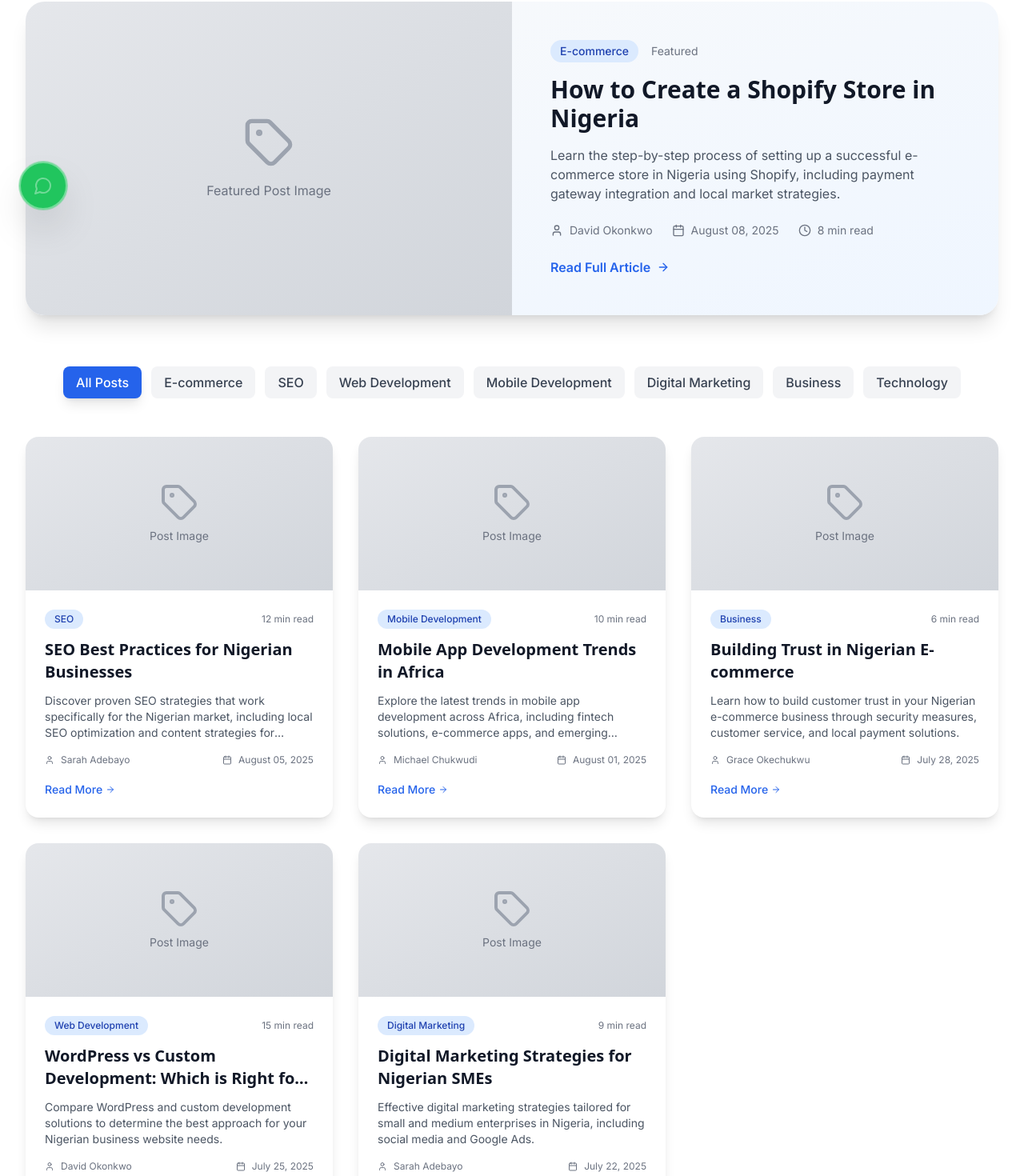
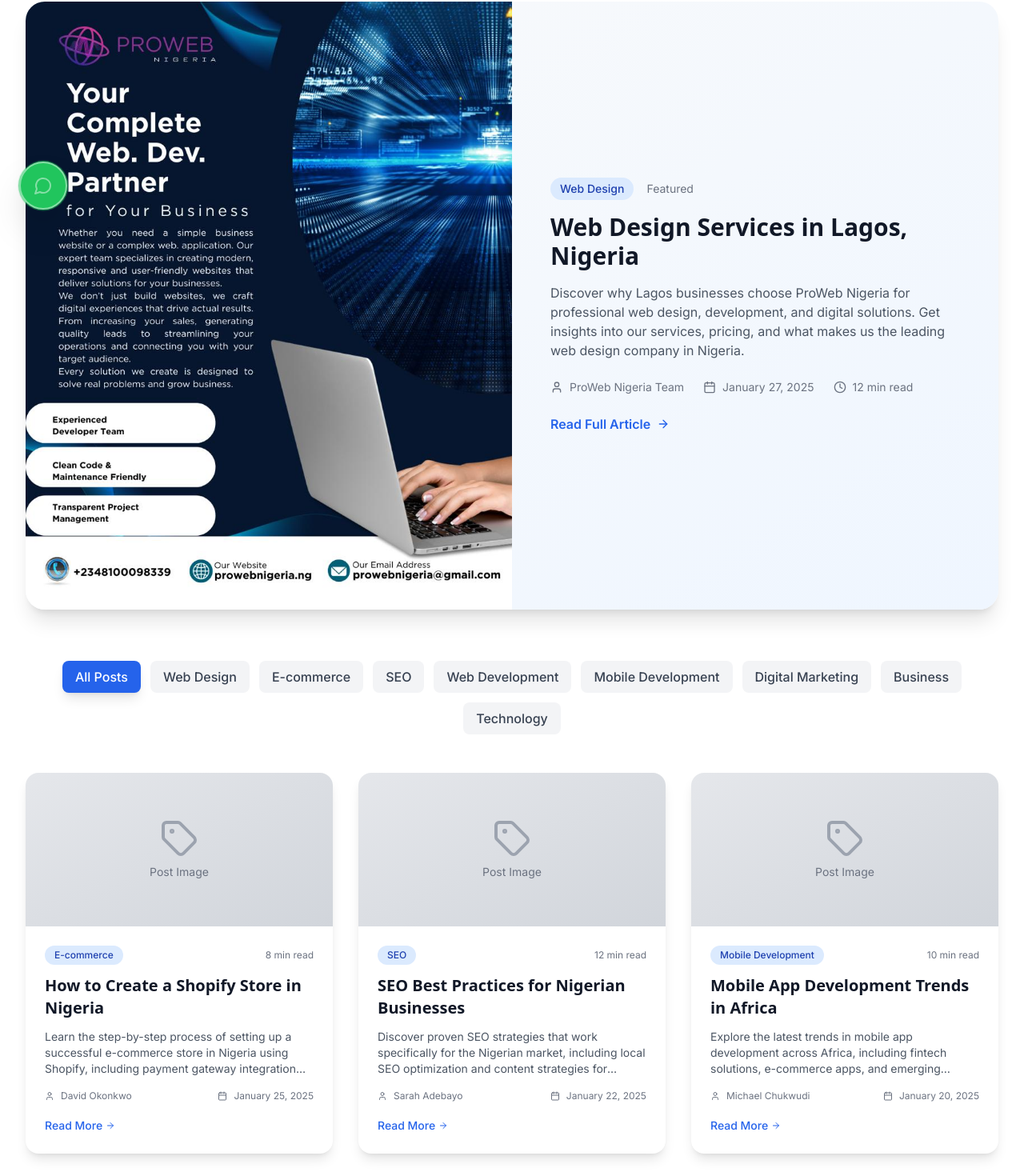
Before and after one commit to Theadekanmi/prowebnigeria, a Next.js app: page /blog in a window 1280 px wide. Shown: the part 514-1984 px from the top of the page at 80% size. Built offline with nearby package versions, Linux system fonts and the light colour scheme.

Commit message:
Fix footer logo and WhatsApp links, update blog component with new Lagos blog post

```diff
--- a/app/components/Blog.js
+++ b/app/components/Blog.js
@@ -8,65 +8,77 @@
   const blogPosts = [
     {
       id: 1,
+      title: "Web Design Services in Lagos, Nigeria",
+      excerpt: "Discover why Lagos businesses choose ProWeb Nigeria for professional web design, development, and digital solutions. Get insights into our services, pricing, and what makes us the leading web design company in Nigeria.",
+      author: "ProWeb Nigeria Team",
+      date: "January 27, 2025",
+      readTime: "12 min read",
+      category: "Web Design",
+      image: "/flyers1.jpg",
+      featured: true,
+      slug: "web-design-services-lagos-nigeria"
+    },
+    {
+      id: 2,
       title: "How to Create a Shopify Store in Nigeria",
       excerpt: "Learn the step-by-step process of setting up a successful e-commerce store in Nigeria using Shopify, including payment gateway integration and local market strategies.",
       author: "David Okonkwo",
-      date: "August 08, 2025",
+      date: "January 25, 2025",
       readTime: "8 min read",
       category: "E-commerce",
       image: "/api/placeholder/400/250",
-      featured: true
+      featured: false
     },
     {
-      id: 2,
+      id: 3,
       title: "SEO Best Practices for Nigerian Businesses",
       excerpt: "Discover proven SEO strategies that work specifically for the Nigerian market, including local SEO optimization and content strategies for African audiences.",
       author: "Sarah Adebayo",
-      date: "August 05, 2025",
+      date: "January 22, 2025",
       readTime: "12 min read",
       category: "SEO",
       image: "/api/placeholder/400/250",
       featured: false
     },
     {
-      id: 3,
+      id: 4,
       title: "Mobile App Development Trends in Africa",
       excerpt: "Explore the latest trends in mobile app development across Africa, including fintech solutions, e-commerce apps, and emerging technologies.",
       author: "Michael Chukwudi",
-      date: "August 01, 2025",
+      date: "January 20, 2025",
       readTime: "10 min read",
       category: "Mobile Development",
       image: "/api/placeholder/400/250",
       featured: false
     },
     {
-      id: 4,
+      id: 5,
       title: "Building Trust in Nigerian E-commerce",
       excerpt: "Learn how to build customer trust in your Nigerian e-commerce business through security measures, customer service, and local payment solutions.",
       author: "Grace Okechukwu",
-      date: "July 28, 2025",
+      date: "January 18, 2025",
       readTime: "6 min read",
       category: "Business",
       image: "/api/placeholder/400/250",
       featured: false
     },
     {
-      id: 5,
+      id: 6,
       title: "WordPress vs Custom Development: Which is Right for Your Business?",
       excerpt: "Compare WordPress and custom development solutions to determine the best approach for your Nigerian business website needs.",
       author: "David Okonkwo",
-      date: "July 25, 2025",
+      date: "January 15, 2025",
       readTime: "15 min read",
       category: "Web Development",
       image: "/api/placeholder/400/250",
       featured: false
     },
     {
-      id: 6,
+      id: 7,
       title: "Digital Marketing Strategies for Nigerian SMEs",
       excerpt: "Effective digital marketing strategies tailored for small and medium enterprises in Nigeria, including social media and Google Ads.",
       author: "Sarah Adebayo",
-      date: "July 22, 2025",
+      date: "January 12, 2025",
       readTime: "9 min read",
       category: "Digital Marketing",
       image: "/api/placeholder/400/250",
@@ -76,6 +88,7 @@
 
   const categories = [
     "All Posts",
+    "Web Design",
     "E-commerce",
     "SEO",
     "Web Development",
@@ -123,10 +136,18 @@
             >
               <div className="grid md:grid-cols-2 gap-0">
                 <div className="h-48 md:h-64 lg:h-full bg-gradient-to-br from-gray-200 to-gray-300 flex items-center justify-center">
+                  {post.image && post.image !== "/api/placeholder/400/250" ? (
+                    <img
+                      src={post.image}
+                      alt={post.title}
+                      className="w-full h-full object-cover"
+                    />
+                  ) : (
                     <div className="text-center">
                       <Tag className="w-12 h-12 md:w-16 md:h-16 text-gray-400 mx-auto mb-2 md:mb-4" />
                       <p className="text-gray-500 text-sm md:text-base">Featured Post Image</p>
                     </div>
+                  )}
                 </div>
 
                 <div className="p-6 md:p-8 lg:p-12 flex flex-col justify-center">
@@ -161,11 +182,11 @@
                   </div>
 
                   <Link
-                    href={`/blog`}
+                    href={`/blog/${post.slug}`}
                     className="inline-flex items-center text-blue-600 hover:text-blue-700 font-semibold group text-sm md:text-base"
                   >
                     Read Full Article
-                    <ArrowRight className="ml-2 w-3 h-3 md:w-4 md:h-4 group-hover:translate-x-1 transition-transform" />
+                    <ArrowRight className="ml-2 w-4 h-4 group-hover:translate-x-1 transition-transform" />
                   </Link>
                 </div>
               </div>
@@ -208,10 +229,18 @@
             >
               {/* Post Image */}
               <div className="h-40 md:h-48 bg-gradient-to-br from-gray-200 to-gray-300 flex items-center justify-center">
+                {post.image && post.image !== "/api/placeholder/400/250" ? (
+                  <img
+                    src={post.image}
+                    alt={post.title}
+                    className="w-full h-full object-cover"
+                  />
+                ) : (
                   <div className="text-center">
                     <Tag className="w-10 h-10 md:w-12 md:h-12 text-gray-400 mx-auto mb-2" />
                     <p className="text-gray-500 text-xs md:text-sm">Post Image</p>
                   </div>
+                )}
               </div>
 
               {/* Post Content */}
@@ -243,7 +272,7 @@
                 </div>
 
                 <Link
-                  href={`/blog`}
+                  href={post.slug ? `/blog/${post.slug}` : `/blog`}
                   className="inline-flex items-center text-blue-600 hover:text-blue-700 font-medium text-xs md:text-sm group"
                 >
                   Read More
--- a/app/components/Footer.js
+++ b/app/components/Footer.js
@@ -1,7 +1,7 @@
 'use client'
 import React, { useState } from 'react';
 import Link from 'next/link';
-import { ArrowUp, Mail, Phone, MapPin, Globe } from 'lucide-react';
+import { ArrowUp, Mail, Phone, MapPin, MessageCircle } from 'lucide-react';
 
 const Footer = () => {
   const [showBackToTop, setShowBackToTop] = useState(false);
@@ -41,14 +41,14 @@
 
   const officeLocations = [
     {
-      city: 'Osogbo',
-      address: 'Osogbo, Osun State, Nigeria',
+      city: 'Lagos',
+      address: 'Otta Road, Ijora Olopa, Lagos State, Nigeria',
       phone: '08100098339',
       email: 'prowebnigeria@gmail.com'
     },
     {
-      city: 'Ibadan',
-      address: 'Ibadan, Oyo State, Nigeria',
+      city: 'Abuja',
+      address: 'Jabi, Gwarinpa, FCT, Nigeria',
       phone: '08100098339',
       email: 'prowebnigeria@gmail.com'
     }
@@ -62,8 +62,12 @@
           {/* Company Info */}
           <div className="lg:col-span-2">
             <div className="flex items-center space-x-3 mb-6">
-              <div className="w-12 h-12 bg-gradient-to-r from-blue-600 to-purple-600 rounded-xl flex items-center justify-center text-white font-bold text-xl">
-                PN
+              <div className="header-logo-container">
+                <img
+                  src="/logo.jpg"
+                  alt="ProWeb Nigeria Logo"
+                  className="header-logo h-12 w-auto object-contain"
+                />
               </div>
               <div className="text-2xl font-bold">
                 <span className="text-blue-400">PROWEB</span>
@@ -75,8 +79,14 @@
               Professional web design services helping businesses across the world establish their digital presence with cutting-edge solutions.
             </p>
             <div className="flex space-x-4">
-              <a href="https://wa.me/08100098339" className="text-gray-400 hover:text-green-400 transition-colors">
-                <Globe className="w-5 h-5" />
+              <a
+                href="https://wa.me/08100098339"
+                target="_blank"
+                rel="noopener noreferrer"
+                className="text-gray-400 hover:text-green-400 transition-colors"
+                title="WhatsApp Support"
+              >
+                <MessageCircle className="w-5 h-5" />
               </a>
             </div>
           </div>
@@ -157,12 +167,14 @@
               rel="noopener noreferrer"
               className="inline-flex items-center justify-center px-6 py-3 bg-green-600 hover:bg-green-700 text-white font-semibold rounded-xl transition-colors"
             >
+              <MessageCircle className="w-5 h-5 mr-2" />
               WhatsApp: 08100098339
             </a>
             <a
               href="tel:08100098339"
               className="inline-flex items-center justify-center px-6 py-3 bg-red-600 hover:bg-red-700 text-white font-semibold rounded-xl transition-colors"
             >
+              <Phone className="w-5 h-5 mr-2" />
               Emergency: 08100098339
             </a>
           </div>
```
Lines whose indentation alone changed are shown as unchanged.
